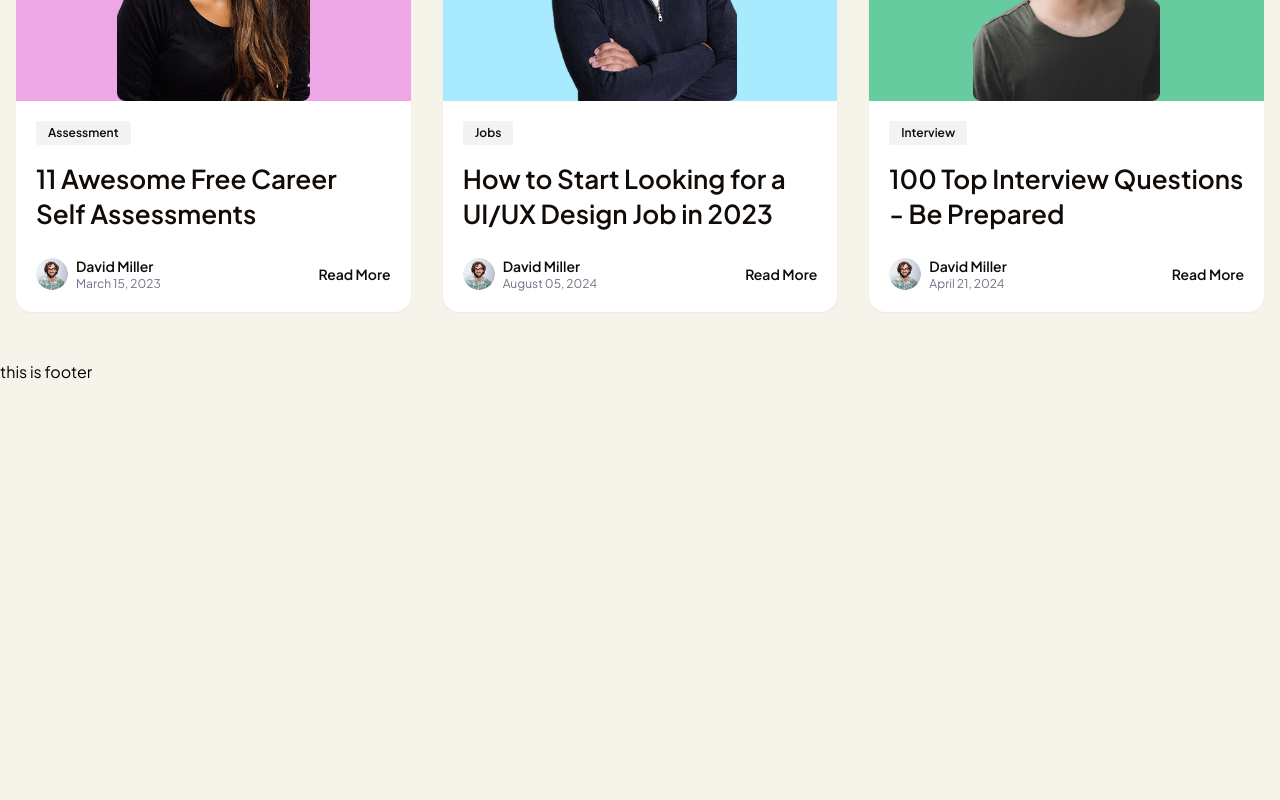
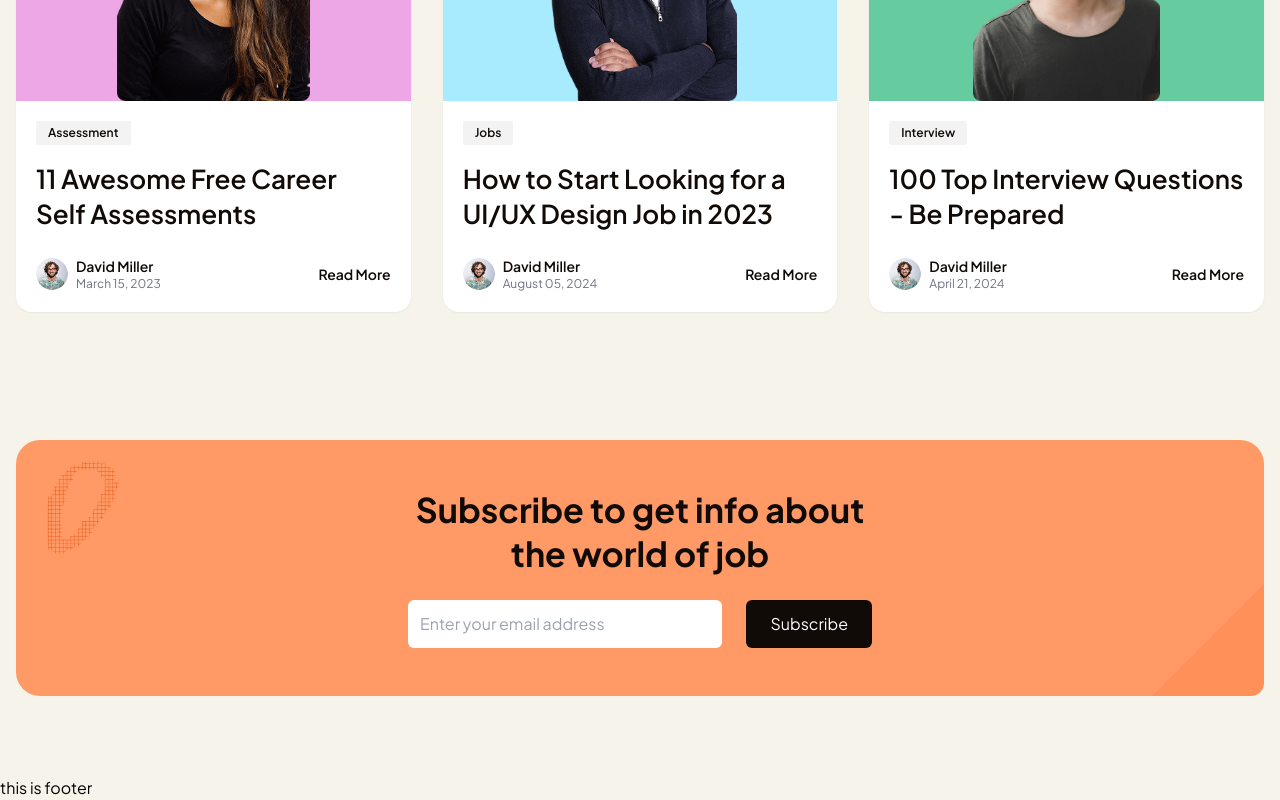
Before and after one commit to programmer-jaf/Career-frontend, a React (Vite) app: page / in a window 1280 px wide. Shown: the part 5944-6744 px from the top of the page. Before the commit the page ends 6328 px from the top, so only its background shows below. Built offline with nearby package versions, Linux system fonts and the light colour scheme.

Commit message:
add Subscription component to HomePage and include subscription pattern image

```diff
--- a/src/pages/HomePage.jsx
+++ b/src/pages/HomePage.jsx
@@ -6,6 +6,7 @@ import DreamCompanies from "../sections/Home/PopularCompanies";
 import LatestJobs from "../sections/Home/LatestJobs";
 import PopularQuote from "../sections/Home/PopularQuote";
 import CareerAdvice from "../sections/Home/CareerAdvice";
+import Subscription from "../sections/Home/Subscription";
 
 const HomePage = () => {
   return (
@@ -17,6 +18,7 @@ const HomePage = () => {
       <LatestJobs />
       <PopularQuote />
       <CareerAdvice />
+      <Subscription />
     </div>
   );
 };
--- /dev/null
+++ b/src/sections/Home/Subscription.jsx
@@ -0,0 +1,50 @@
+import React from "react";
+import CustomButton from "../../components/CustomButton";
+
+const Subscription = () => {
+  return (
+    <div className="container max-w-7xl mx-auto flex flex-col items-center justify-center p-4 md:py-20">
+      <div className="relative flex flex-col items-center justify-center md:h-[16rem] w-full bg-orange-primary rounded-3xl p-6">
+        {/* assets */}
+        <div className="absolute top-5 left-5">
+          <img
+            src="/image/subscription-pattern.svg"
+            alt="subscription pattern"
+            className="w-[6rem] h-[6rem] hidden md:block"
+          />
+        </div>
+        {/* subscription title and input */}
+        <div className="">
+          <h4 className="text-h4-r md:text-h3 text-black-primary font-bold md:max-w-[29rem] text-center max-w-[28rem]">
+            Subscribe to get info about the world of job
+          </h4>
+          <div className="flex flex-col md:flex-row items-center justify-center md:gap-6 gap-4 mt-6">
+            <input
+              type="email"
+              name="email"
+              id="email"
+              placeholder="Enter your email address"
+              className="p-3 rounded-md w-full "
+            />
+            <CustomButton
+              title={"Subscribe"}
+              style={
+                "bg-black-primary text-white w-full md:w-fit rounded-md py-3"
+              }
+            />
+          </div>
+        </div>
+        {/* subscription triangle pattern png  */}
+        <div className="absolute bottom-0 right-0">
+          <img
+            src="/image/subscription-pattern-2.png"
+            alt=""
+            className="hidden md:w-[7rem] md:inline-block"
+          />
+        </div>
+      </div>
+    </div>
+  );
+};
+
+export default Subscription;
```
Also changed, not shown: public/image/subscription-pattern-2.png (added).
